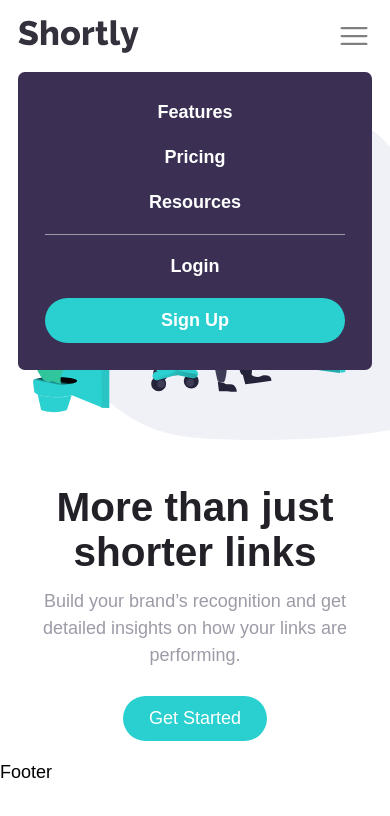
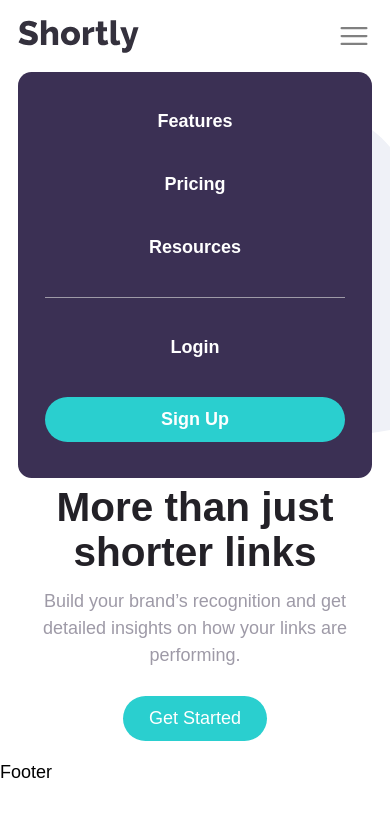
Before and after one commit to alvyynm/shortly, a React (Vite) app in the folder frontend/: page / in a window 390 px wide. Both pictures are taken after a click on the picture 354 px from the left and 36 px from the top of the page. Shown: the top 816 px of the page. Built offline with nearby package versions, Linux system fonts and the light colour scheme.

Commit message:
fix(mobilenav): increase spacing between mobile nav elements

```diff
--- a/frontend/src/components/Navbar.jsx
+++ b/frontend/src/components/Navbar.jsx
@@ -53,16 +53,16 @@ function Navbar() {
       <div
         className={` ${
           isActive ? 'block' : 'hidden'
-        } text-white font-bold text-center p-6 rounded-md block md:hidden bg-dark-violet fixed top-16 left-4 right-4 z-20`}
+        } text-white font-bold text-center px-6 py-8 rounded-xl block md:hidden bg-dark-violet fixed top-16 left-4 right-4 z-20`}
       >
-        <ul className="flex flex-col gap-4">
+        <ul className="flex flex-col gap-8">
           <li>
             <a href="#">Features</a>
           </li>
           <li>
             <a href="#">Pricing</a>
           </li>
-          <li className="border-b border-grayish-violet pb-4">
+          <li className="border-b border-grayish-violet pb-8">
             <a href="#">Resources</a>
           </li>
           <li>
```
